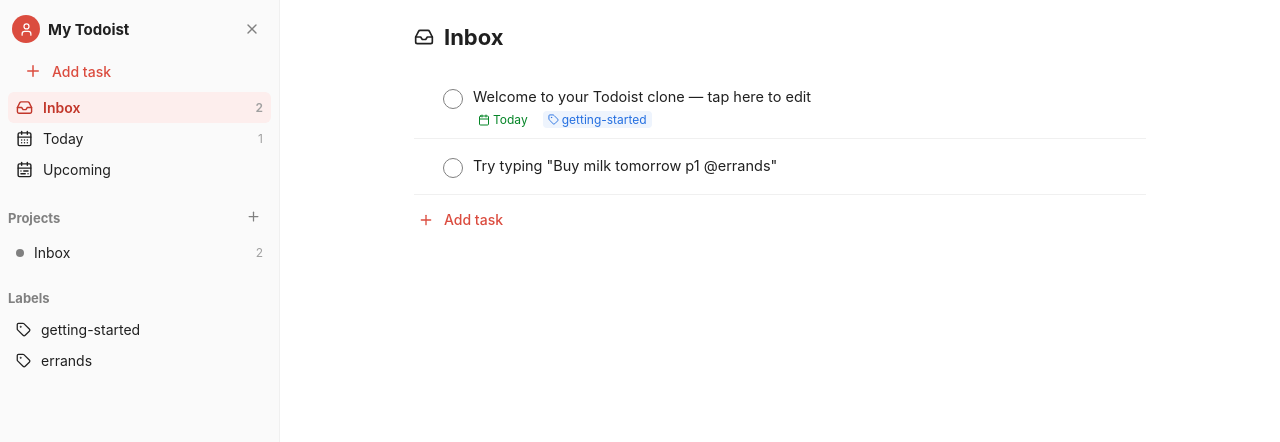
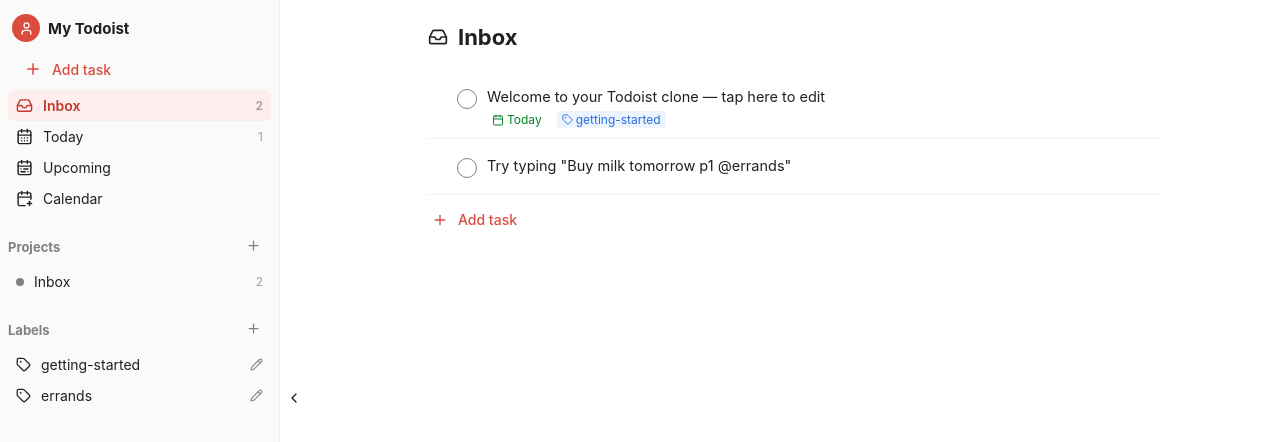
Before and after one commit to NOTAM-bobk/Todomask, a React (Vite) app: page / in a window 1280 px wide. Shown: the top 442 px of the page. Built offline with nearby package versions, Linux system fonts and the light colour scheme.

Commit message:
Update App.jsx

```diff
--- a/src/App.jsx
+++ b/src/App.jsx
@@ -1,9 +1,10 @@
 import React, { useEffect, useMemo, useRef, useState } from 'react'
 import {
   Menu, X, Plus, Inbox as InboxIcon, CalendarDays, CalendarRange, Hash,
-  Tag, Check, Flag, ChevronDown, ChevronRight, MoreHorizontal, Trash2,
-  Pencil, GripVertical, Calendar, Repeat, FolderPlus, User, Circle,
+  Tag, Check, Flag, ChevronDown, ChevronRight, ChevronLeft, MoreHorizontal, Trash2,
+  Pencil, GripVertical, Calendar, CalendarPlus, Repeat, FolderPlus, User, Circle,
 } from 'lucide-react'
+import CalendarView from './Calendar.jsx'
 
 /* ============================================================
    CONSTANTS & HELPERS
@@ -621,6 +622,40 @@
 }
 
 /* ============================================================
+   LABEL MODAL (create/edit)
+   ============================================================ */
+function LabelModal({ label, existingLabels, onClose, onSave, onDelete }) {
+  const [name, setName] = useState(label || '')
+  const trimmed = name.trim()
+  const conflict = trimmed && trimmed !== label && existingLabels.includes(trimmed)
+
+  return (
+    <div className="modal-backdrop" onClick={onClose}>
+      <div className="modal" onClick={e => e.stopPropagation()} style={{ maxWidth: 360 }}>
+        <div className="modal-header">
+          <h3>{label ? 'Edit label' : 'Add label'}</h3>
+          <IconBtn icon={X} title="Close" onClick={onClose} />
+        </div>
+        <div className="modal-body">
+          <div className="field">
+            <label>Name</label>
+            <input type="text" autoFocus value={name} onChange={e => setName(e.target.value)} placeholder="label-name" />
+            {conflict && <div style={{ color: 'var(--red)', fontSize: 12, marginTop: 4 }}>A label with that name already exists.</div>}
+          </div>
+        </div>
+        <div className="modal-footer">
+          {label && (
+            <button className="btn ghost" style={{ color: 'var(--red)', marginRight: 'auto' }} onClick={() => { onDelete(label); onClose() }}>Delete</button>
+          )}
+          <button className="btn ghost" onClick={onClose}>Cancel</button>
+          <button className="btn primary" disabled={!trimmed || conflict} onClick={() => { onSave(label || null, trimmed); onClose() }}>Save</button>
+        </div>
+      </div>
+    </div>
+  )
+}
+
+/* ============================================================
    TASK LIST (handles drag & drop reorder + sections)
    ============================================================ */
 function TaskListView({
@@ -752,15 +787,17 @@
 /* ============================================================
    SIDEBAR
    ============================================================ */
-function Sidebar({ projects, view, setView, onAddTaskClick, onAddProject, onEditProject, onDeleteProject, counts, mobileOpen, closeMobile, labels }) {
+function Sidebar({
+  projects, view, setView, onAddTaskClick, onAddProject, onEditProject, onDeleteProject,
+  counts, open, onToggle, labels, onAddLabel, onEditLabel,
+}) {
   return (
     <>
-      <div className={`sidebar-overlay ${mobileOpen ? 'open' : ''}`} onClick={closeMobile} />
-      <aside className={`sidebar ${mobileOpen ? 'open' : ''}`}>
+      <div className={`sidebar-overlay ${open ? 'open' : ''}`} onClick={onToggle} />
+      <aside className={`sidebar ${open ? '' : 'collapsed'}`}>
         <div className="sidebar-header">
           <div className="avatar"><User size={15} /></div>
           <div className="workspace-name">My Todoist</div>
-          <IconBtn icon={X} title="Close menu" className="sidebar-close" onClick={closeMobile} />
         </div>
 
         <button className="add-task-row" onClick={onAddTaskClick}>
@@ -781,6 +818,10 @@
           <button className={`nav-item ${view.type === 'upcoming' ? 'active' : ''}`} onClick={() => setView({ type: 'upcoming' })}>
             <span className="nav-icon"><CalendarRange size={17} /></span>
             <span className="nav-label">Upcoming</span>
+          </button>
+          <button className={`nav-item ${view.type === 'calendar' ? 'active' : ''}`} onClick={() => setView({ type: 'calendar' })}>
+            <span className="nav-icon"><CalendarPlus size={17} /></span>
+            <span className="nav-label">Calendar</span>
           </button>
         </div>
 
@@ -806,20 +847,36 @@
           </div>
         </div>
 
-        {labels.length > 0 && (
-          <div className="sidebar-section">
-            <div className="sidebar-section-head"><span>Labels</span></div>
+        <div className="sidebar-section">
+          <div className="sidebar-section-head">
+            <span>Labels</span>
+            <button className="add-mini" onClick={onAddLabel} title="Add label"><Plus size={15} /></button>
+          </div>
+          {labels.length > 0 && (
             <div className="nav-list">
               {labels.map(l => (
-                <button key={l} className={`nav-item ${view.type === 'label' && view.id === l ? 'active' : ''}`} onClick={() => setView({ type: 'label', id: l })}>
-                  <span className="nav-icon"><Tag size={15} /></span>
-                  <span className="nav-label">{l}</span>
-                </button>
+                <div key={l} style={{ display: 'flex', alignItems: 'center' }}>
+                  <button className={`nav-item ${view.type === 'label' && view.id === l ? 'active' : ''}`} style={{ flex: 1 }}
+                    onClick={() => setView({ type: 'label', id: l })}>
+                    <span className="nav-icon"><Tag size={15} /></span>
+                    <span className="nav-label">{l}</span>
+                  </button>
+                  <IconBtn icon={Pencil} title="Edit label" size={13} onClick={() => onEditLabel(l)} />
+                </div>
               ))}
             </div>
-          </div>
-        )}
+          )}
+        </div>
       </aside>
+
+      <button
+        className={`sidebar-toggle-tab ${open ? '' : 'collapsed'}`}
+        onClick={onToggle}
+        aria-label={open ? 'Collapse sidebar' : 'Expand sidebar'}
+        title={open ? 'Collapse sidebar' : 'Expand sidebar'}
+      >
+        {open ? <ChevronLeft size={16} /> : <ChevronRight size={16} />}
+      </button>
     </>
   )
 }
@@ -830,9 +887,10 @@
 export default function App() {
   const [data, setData] = useState(loadData)
   const [view, setView] = useState({ type: 'inbox' })
-  const [mobileSidebarOpen, setMobileSidebarOpen] = useState(false)
+  const [sidebarOpen, setSidebarOpen] = useState(() => typeof window === 'undefined' || window.innerWidth > 860)
   const [openTask, setOpenTask] = useState(null)
   const [projectModal, setProjectModal] = useState(null) // {mode:'new'|'edit', project}
+  const [labelModal, setLabelModal] = useState(null) // {label} | 'new' | null
   const [mobileAddOpen, setMobileAddOpen] = useState(false)
 
   useEffect(() => {
@@ -942,6 +1000,33 @@
     }))
   }
 
+  function saveLabel(oldName, newName) {
+    setData(d => {
+      if (oldName) {
+        // renaming an existing label: update the label list and every task referencing it
+        return {
+          ...d,
+          labels: d.labels.map(l => l === oldName ? newName : l),
+          tasks: d.tasks.map(t => t.labels?.includes(oldName)
+            ? { ...t, labels: t.labels.map(l => l === oldName ? newName : l) }
+            : t),
+        }
+      }
+      if (d.labels.includes(newName)) return d
+      return { ...d, labels: [...d.labels, newName] }
+    })
+    if (oldName && view.type === 'label' && view.id === oldName) setView({ type: 'label', id: newName })
+  }
+
+  function deleteLabel(name) {
+    setData(d => ({
+      ...d,
+      labels: d.labels.filter(l => l !== name),
+      tasks: d.tasks.map(t => t.labels?.includes(name) ? { ...t, labels: t.labels.filter(l => l !== name) } : t),
+    }))
+    if (view.type === 'label' && view.id === name) setView({ type: 'inbox' })
+  }
+
   const inbox = projects.find(p => p.isInbox)
 
   const counts = useMemo(() => {
@@ -982,7 +1067,7 @@
 
   const days = view.type === 'upcoming' ? Array.from({ length: 7 }, (_, i) => addDays(todayISO(), i)) : []
 
-  function closeMobileSidebar() { setMobileSidebarOpen(false) }
+  function closeMobileSidebar() { if (window.innerWidth <= 860) setSidebarOpen(false) }
 
   return (
     <div className="app">
@@ -995,25 +1080,30 @@
         onEditProject={(p) => setProjectModal({ mode: 'edit', project: p })}
         onDeleteProject={deleteProject}
         counts={counts}
-        mobileOpen={mobileSidebarOpen}
-        closeMobile={closeMobileSidebar}
+        open={sidebarOpen}
+        onToggle={() => setSidebarOpen(v => !v)}
         labels={labels}
+        onAddLabel={() => setLabelModal({ label: null })}
+        onEditLabel={(l) => setLabelModal({ label: l })}
       />
 
       <div className="main-col">
         <div className="topbar">
-          <IconBtn icon={Menu} title="Menu" onClick={() => setMobileSidebarOpen(true)} />
+          <IconBtn icon={Menu} title="Menu" onClick={() => setSidebarOpen(true)} />
           <span className="topbar-title">
             {view.type === 'inbox' && 'Inbox'}
             {view.type === 'today' && 'Today'}
             {view.type === 'upcoming' && 'Upcoming'}
+            {view.type === 'calendar' && 'Calendar'}
             {view.type === 'project' && activeProject?.name}
             {view.type === 'label' && '@' + view.id}
           </span>
         </div>
 
         <div className="content-scroll">
-          {view.type === 'upcoming' ? (
+          {view.type === 'calendar' ? (
+            <CalendarView />
+          ) : view.type === 'upcoming' ? (
             <>
               <div className="view-header">
                 <div className="view-title"><CalendarRange size={20} /> Upcoming</div>
@@ -1120,6 +1210,16 @@
           onDelete={deleteProject}
         />
       )}
+
+      {labelModal && (
+        <LabelModal
+          label={labelModal.label}
+          existingLabels={labels}
+          onClose={() => setLabelModal(null)}
+          onSave={saveLabel}
+          onDelete={deleteLabel}
+        />
+      )}
     </div>
   )
 }
```
